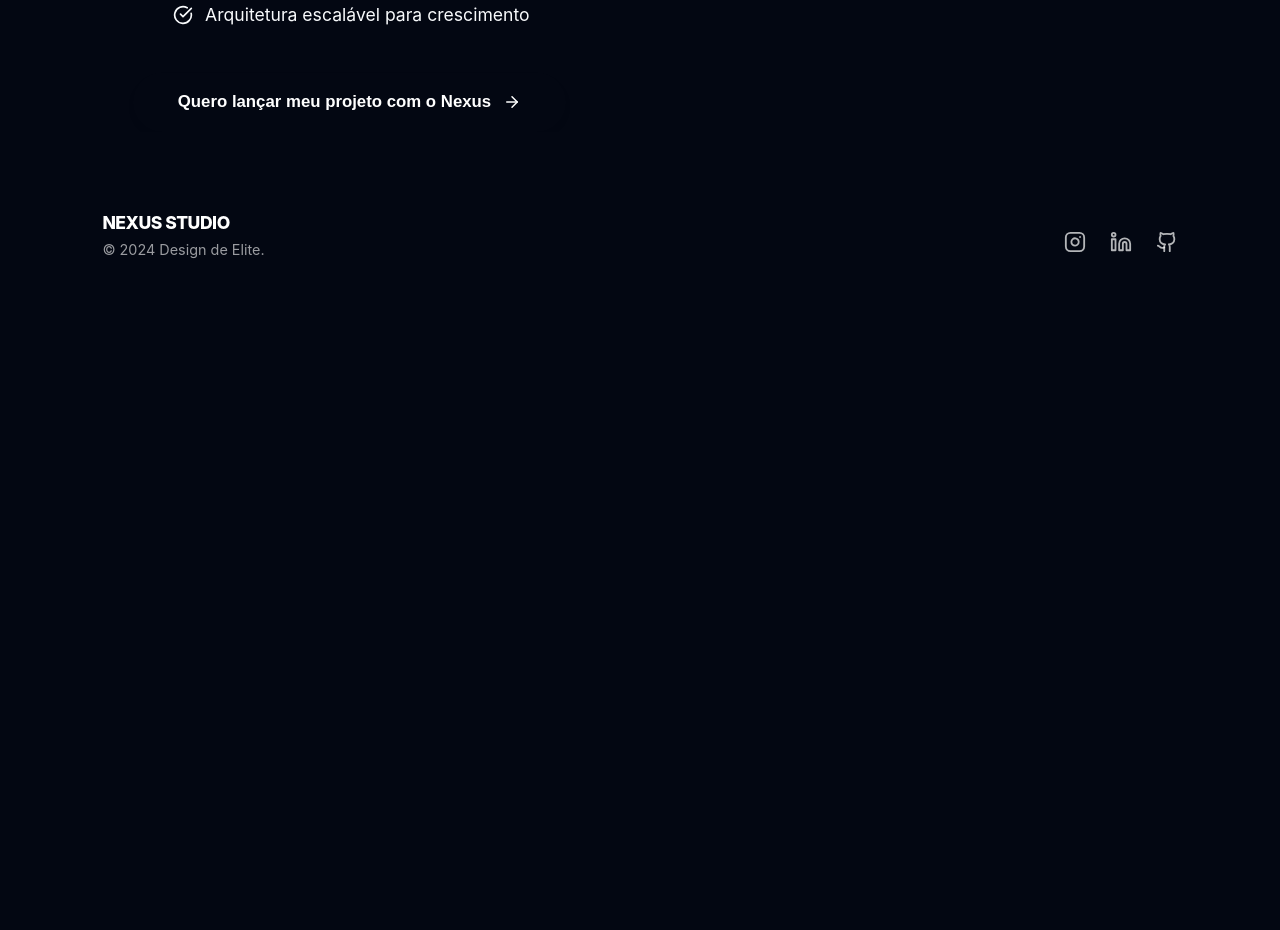
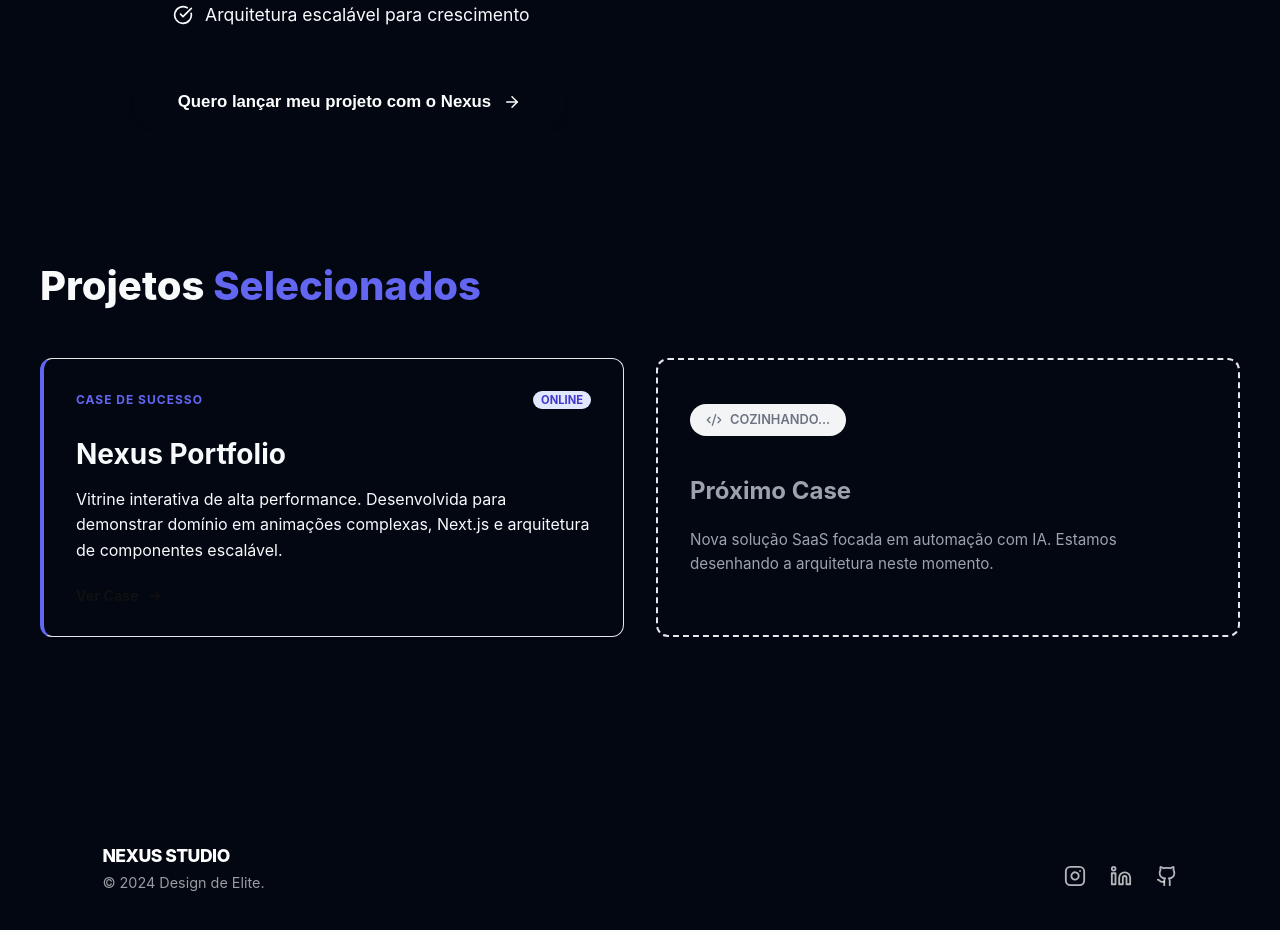
Before and after one commit to luanbr65/nexus-studios, a Next.js app in the folder nexus-studio/: page / in a window 1280 px wide. Shown: the part 640-1570 px from the top of the page. Before the commit the page ends 992 px from the top, so only its background shows below. Built offline with nearby package versions, Linux system fonts and the light colour scheme.

Commit message:
O portfólio agora representa adequadamente uma agência de serviços em atividade com cases reais e pipeline de trabalho! 🚀

```diff
--- a/nexus-studio/src/app/page.module.css
+++ b/nexus-studio/src/app/page.module.css
@@ -138,3 +138,38 @@
   color: #FFFFFF;
   transform: translateY(-2px);
 }
+
+/* Portfolio Section */
+.portfolioSection {
+  padding: 6rem 2rem 8rem;
+  max-width: 1200px;
+  margin: 0 auto;
+}
+
+.portfolioSection h2 {
+  font-size: 2.5rem;
+  font-weight: 800;
+  color: var(--text-headline);
+  margin-bottom: 3rem;
+}
+
+.portfolioGrid {
+  display: grid;
+  grid-template-columns: repeat(auto-fit, minmax(400px, 1fr));
+  gap: 2rem;
+}
+
+.card {
+  background: var(--bg-page);
+  border: 1px solid #e5e7eb;
+  border-radius: 12px;
+  padding: 2rem;
+  transition: transform 0.3s ease, box-shadow 0.3s ease;
+  box-shadow: var(--shadow-card);
+  text-decoration: none;
+  color: inherit;
+}
+
+.card:hover {
+  box-shadow: var(--shadow-float);
+}
--- a/nexus-studio/src/app/page.tsx
+++ b/nexus-studio/src/app/page.tsx
@@ -2,9 +2,26 @@
 import styles from './page.module.css';
 import Navbar from '../components/Navbar';
 import { motion } from 'framer-motion';
-import { ArrowRight, Instagram, Linkedin, Github, CheckCircle } from 'lucide-react';
+import { ArrowRight, Instagram, Linkedin, Github, CheckCircle, Code2 } from 'lucide-react';
 
 export default function Home() {
+  const projects = [
+    {
+      category: "Case de Sucesso",
+      title: "Nexus Portfolio",
+      description: "Vitrine interativa de alta performance. Desenvolvida para demonstrar domínio em animações complexas, Next.js e arquitetura de componentes escalável.",
+      link: "https://nexus-phi-two.vercel.app/",
+      status: "online" // Flag para identificar projeto real
+    },
+    {
+      category: "Em Desenvolvimento",
+      title: "Próximo Case",
+      description: "Nova solução SaaS focada em automação com IA. Estamos desenhando a arquitetura neste momento.",
+      link: "#",
+      status: "building" // Flag para identificar placeholder
+    }
+  ];
+
   return (
     <main>
       <Navbar />
@@ -53,6 +70,80 @@ export default function Home() {
         </motion.div>
       </section>
 
+      {/* Portfolio Section */}
+      <section className={styles.portfolioSection}>
+        <h2>Projetos <span style={{color: '#6366f1'}}>Selecionados</span></h2>
+        <div className={styles.portfolioGrid}>
+          {projects.map((project, index) => (
+            project.status === "online" ? (
+              // TIPO 1: PROJETO REAL (Com link e estilo ativo)
+              <motion.a
+                href={project.link}
+                target="_blank"
+                key={index}
+                className={styles.card}
+                whileHover={{ y: -8 }}
+                style={{ textDecoration: 'none', display: 'block', borderLeft: '4px solid #6366f1' }}
+              >
+                <div style={{display:'flex', justifyContent:'space-between', alignItems:'center', marginBottom:'0.5rem'}}>
+                    <span style={{ color: '#6366f1', fontWeight:'700', fontSize:'0.75rem', letterSpacing:'1px', textTransform:'uppercase' }}>
+                      {project.category}
+                    </span>
+                    <span style={{background:'#E0E7FF', color:'#4338ca', padding:'2px 8px', borderRadius:'12px', fontSize:'0.7rem', fontWeight:'bold'}}>ONLINE</span>
+                </div>
+
+                <h3 style={{ fontSize: '1.75rem', fontWeight: '700', color: 'var(--text-headline)', marginBottom: '0.5rem' }}>
+                  {project.title}
+                </h3>
+                <p style={{ color: 'var(--text-muted)', lineHeight: '1.6', fontSize: '1rem' }}>
+                  {project.description}
+                </p>
+
+                <div style={{ marginTop: '1.5rem', display: 'flex', alignItems: 'center', gap: '8px', color: '#111', fontWeight: '600', fontSize: '0.9rem' }}>
+                  Ver Case <ArrowRight size={16} />
+                </div>
+              </motion.a>
+            ) : (
+              // TIPO 2: PLACEHOLDER (Tracejado e Opaco)
+              <div
+                key={index}
+                className={styles.card}
+                style={{
+                  textDecoration: 'none',
+                  display: 'flex',
+                  flexDirection: 'column',
+                  justifyContent: 'center',
+                  border: '2px dashed #E5E7EB', /* Borda tracejada sutil */
+                  background: 'transparent', /* Sem fundo branco */
+                  boxShadow: 'none' /* Sem sombra */
+                }}
+              >
+                 <div style={{
+                    display: 'inline-flex',
+                    alignItems: 'center',
+                    gap: '8px',
+                    background: '#F3F4F6',
+                    padding: '8px 16px',
+                    borderRadius: '20px',
+                    width: 'fit-content',
+                    marginBottom: '1rem'
+                 }}>
+                    <Code2 size={16} color="#6B7280" />
+                    <span style={{color:'#6B7280', fontWeight:'600', fontSize:'0.8rem', textTransform:'uppercase'}}>Cozinhando...</span>
+                 </div>
+
+                <h3 style={{ fontSize: '1.5rem', fontWeight: '700', color: '#9CA3AF', marginBottom: '0.5rem' }}>
+                  {project.title}
+                </h3>
+                <p style={{ color: '#9CA3AF', lineHeight: '1.6', fontSize: '0.95rem' }}>
+                  {project.description}
+                </p>
+              </div>
+            )
+          ))}
+        </div>
+      </section>
+
       {/* Footer Limpo (Sem estilos inline nos ícones) */}
       <footer className={styles.footer}>
         <div>
```
